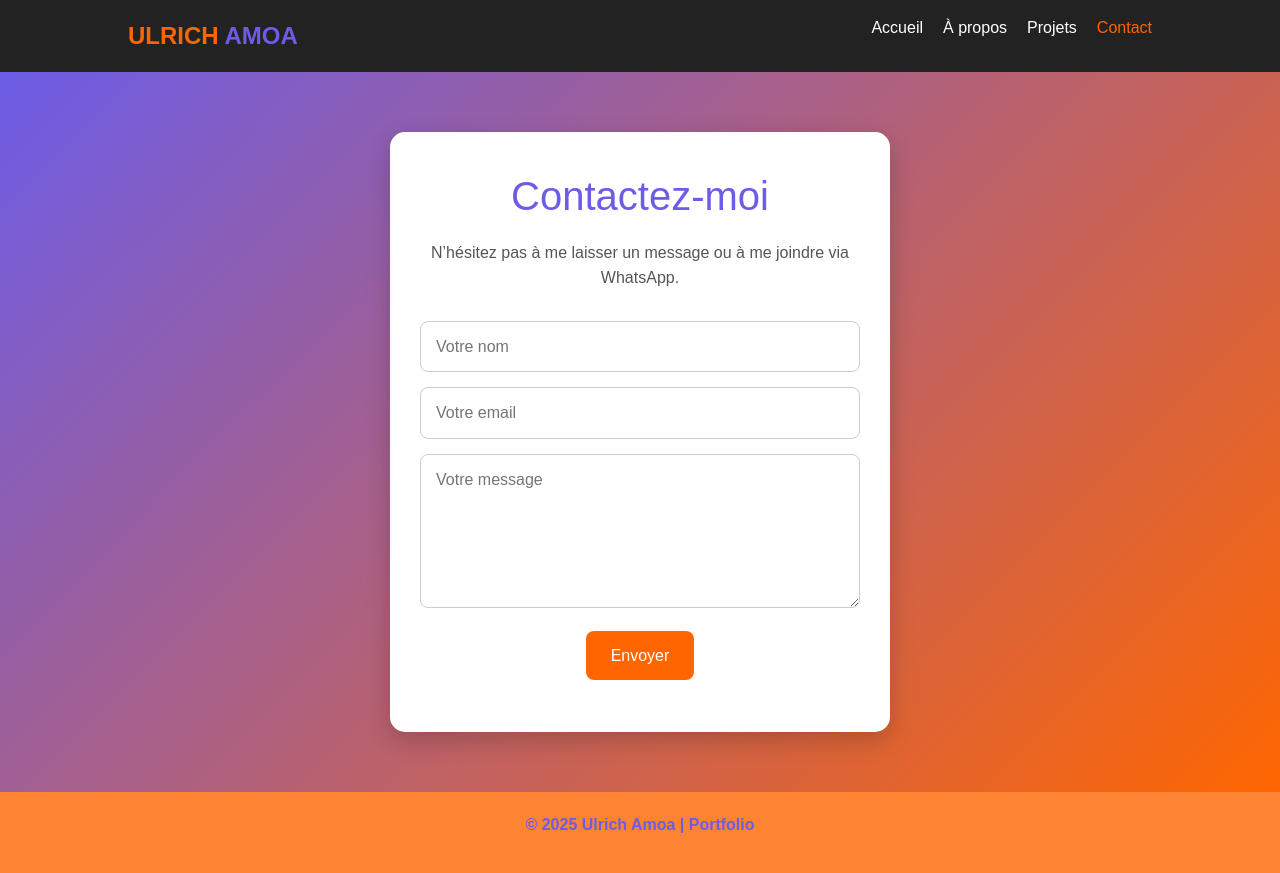
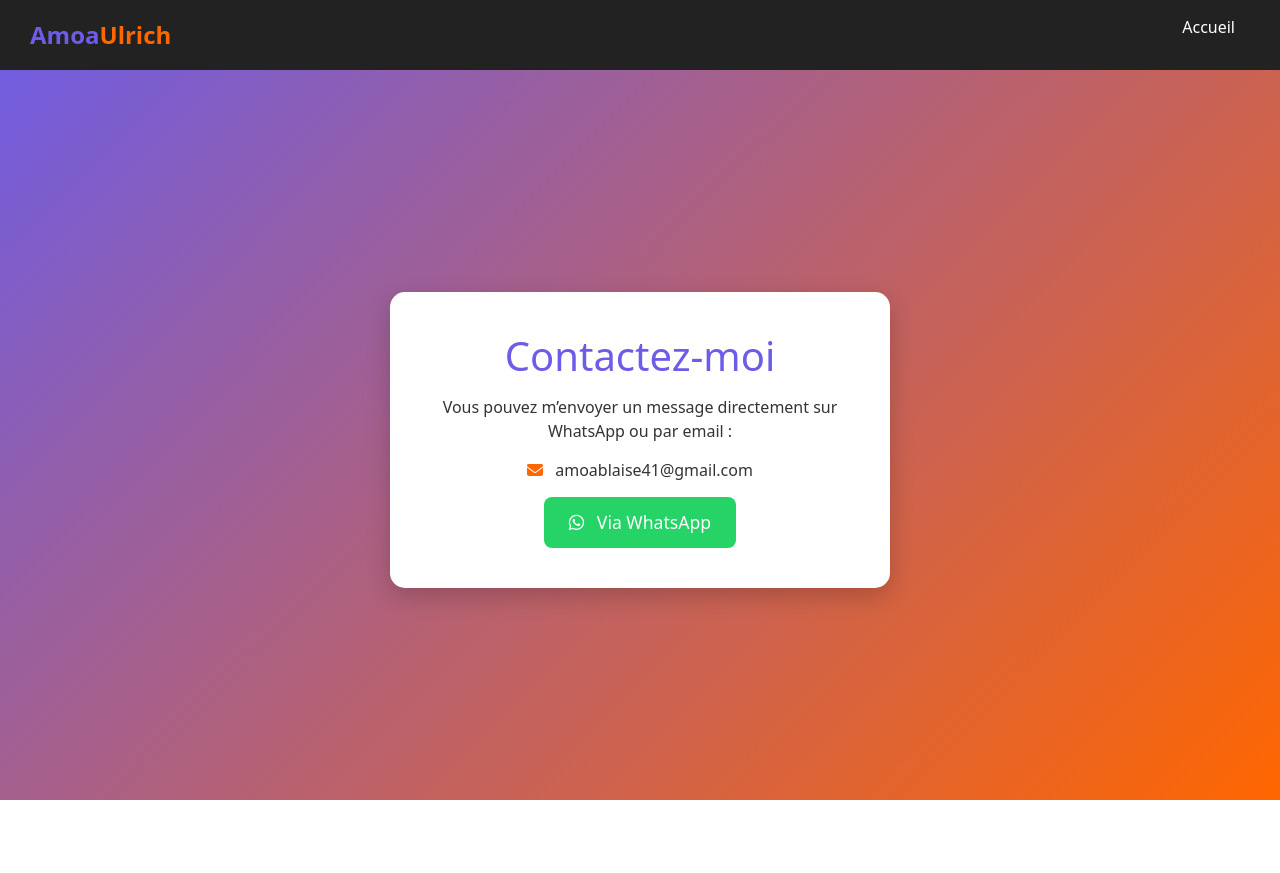
Before and after one commit to UAmoa/portfolio_pro, a plain HTML site: page contact.html in a window 1280 px wide. After the commit the page ends 800 px from the top, so only its background shows below. Drawn offline with nearby package versions, Linux system fonts and the light colour scheme.

Commit message:
Add files via upload

```diff
--- a/contact.html
+++ b/contact.html
@@ -1,25 +1,25 @@
 <!DOCTYPE html>
 <html lang="fr">
 <head>
-  <link href="https://cdn.jsdelivr.net/npm/bootstrap@5.3.3/dist/css/bootstrap.min.css" rel="stylesheet">
   <meta charset="UTF-8">
   <meta name="viewport" content="width=device-width, initial-scale=1.0">
   <title>Contact - Ulrich Amoa</title>
   <link rel="stylesheet" href="css/contact.css">
+  <link href="https://cdn.jsdelivr.net/npm/bootstrap@5.3.3/dist/css/bootstrap.min.css" rel="stylesheet">
+  <link rel="stylesheet" href="https://cdnjs.cloudflare.com/ajax/libs/font-awesome/6.5.0/css/all.min.css">
 </head>
 <body>
 
   <!-- ===== HEADER ===== -->
   <header class="header">
-    <div class="logo">ULRICH <span>AMOA</span></div>
-    <nav>
+    <div class="logo">Amoa<span>Ulrich</span></div>
+    <nav class="nav">
       <ul class="nav-links">
         <li><a href="index.html">Accueil</a></li>
-        <li><a href="about.html">À propos</a></li>
-        <li><a href="project.html">Projets</a></li>
-        <li><a href="contact.html" class="active">Contact</a></li>
       </ul>
-      <div class="menu-toggle">&#9776;</div>
+      <div class="burger">
+        <i class="fas fa-bars"></i>
+      </div>
     </nav>
   </header>
 
@@ -27,23 +27,19 @@
   <section class="contact-section">
     <div class="contact-card">
       <h1>Contactez-moi</h1>
-      <p>N’hésitez pas à me laisser un message ou à me joindre via WhatsApp.</p>
+      <p>Vous pouvez m’envoyer un message directement sur WhatsApp ou par email :</p>
 
-      <form class="contact-form">
-        <input type="text" name="user_name" placeholder="Votre nom" required>
-        <input type="email" name="user_email" placeholder="Votre email" required>
-        <textarea name="message" placeholder="Votre message" rows="5" required></textarea>
-        <button type="submit">Envoyer</button>
-      </form>
+      <p class="email-text">
+        <i class="fas fa-envelope"></i> amoablaise41@gmail.com
+      </p>
+
+      <!-- Lien WhatsApp -->
+      <a href="https://wa.me/2250507678290?text=Bonjour%20Ulrich,%20je%20viens%20de%20votre%20portfolio"
+         target="_blank" class="whatsapp-btn">
+         <i class="fab fa-whatsapp"></i> Via WhatsApp</a>
     </div>
   </section>
 
-  <!-- ===== FOOTER ===== -->
-  <footer>
-    <p>&copy; 2025 Ulrich Amoa | Portfolio</p>
-  </footer>
-
-<script src="https://cdn.jsdelivr.net/npm/bootstrap@5.3.3/dist/js/bootstrap.bundle.min.js"></script>
-<script src="js/contact.js"></script>
+  <script src="js/contact.js"></script>
 </body>
 </html>
--- a/css/contact.css
+++ b/css/contact.css
@@ -5,89 +5,85 @@
   box-sizing: border-box;
 }
 
-body {
-  font-family: Arial, sans-serif;
-  background: #f9f9f9;
-  color: #222;
-  line-height: 1.6;
-}
-
 /* ===== HEADER ===== */
 .header {
+  width: 100%;
+  background: #222;
   display: flex;
   justify-content: space-between;
   align-items: center;
-  padding: 15px 10%;
-  background: #222;
+  padding: 15px 30px;
   color: #fff;
-  position: sticky;
+  position: fixed;
   top: 0;
-  z-index: 1000;
+  left: 0;
+  z-index: 100;
 }
 
 .logo {
   font-size: 1.5rem;
   font-weight: bold;
+  color: #6c5ce7;
+}
+.logo span {
   color: #ff6600;
-}
-
-header .logo span {
-  color: #6c5ce7;
 }
 
 .nav-links {
   display: flex;
-  gap: 20px;
   list-style: none;
 }
 
 .nav-links li a {
+  color: #fff;
   text-decoration: none;
-  color: #fff;
-  font-weight: 500;
-  transition: color 0.3s;
+  padding: 10px 15px;
+  transition: background 0.3s;
 }
 
-.nav-links li a:hover,
-.nav-links li a.active {
-  color: #ff6600;
+.nav-links li a:hover {
+  background: rgba(255,255,255,0.2);
+  border-radius: 5px;
 }
 
-/* ===== MENU BURGER ===== */
-.menu-toggle {
+.burger {
   display: none;
-  font-size: 1.8rem;
+  font-size: 1.5rem;
   cursor: pointer;
-  color: #fff;
 }
 
-@media (max-width: 992px) {
+/* Responsive nav */
+@media (max-width: 768px) {
   .nav-links {
+    display: none;
+    flex-direction: column;
+    background: #6c5ce7;
     position: absolute;
-    top: 70px;
+    top: 60px;
     right: 0;
-    background: rgba(0,0,0,0.6);
-    backdrop-filter: blur(5px);
-    flex-direction: column;
-    display: none;
-    width: 140px;
-    padding: 10px;
-    border-radius: 5px;
+    width: 200px;
   }
+
   .nav-links.active {
     display: flex;
   }
-  .menu-toggle {
+
+  .burger {
     display: block;
   }
 }
 
 /* ===== CONTACT SECTION ===== */
+body {
+  font-family: Arial, sans-serif;
+  background: linear-gradient(135deg, #6c5ce7, #ff6600);
+  padding-top: 80px; /* espace pour header */
+}
+
 .contact-section {
   display: flex;
   justify-content: center;
-  padding: 60px 20px;
-  background: linear-gradient(135deg, #6c5ce7, #ff6600);
+  align-items: center;
   min-height: calc(100vh - 80px);
 }
 
@@ -95,60 +91,50 @@ header .logo span {
   background: #fff;
   padding: 40px 30px;
   border-radius: 15px;
+  width: 100%;
   max-width: 500px;
-  width: 100%;
+  text-align: center;
   box-shadow: 0 8px 25px rgba(0,0,0,0.2);
-  text-align: center;
-  animation: fadeInCard 1s ease;
 }
 
 .contact-card h1 {
-  margin-bottom: 20px;
   color: #6c5ce7;
+  margin-bottom: 15px;
 }
 
 .contact-card p {
-  margin-bottom: 30px;
-  color: #555;
+  margin-bottom: 15px;
+  font-size: 1rem;
+  color: #333;
 }
 
-.contact-form input,
-.contact-form textarea {
-  width: 100%;
-  padding: 12px 15px;
-  margin-bottom: 15px;
-  border-radius: 8px;
-  border: 1px solid #ccc;
-  font-size: 1rem;
+.email-text {
+  font-size: 1.1rem;
+  margin-bottom: 20px;
+  color: #444;
 }
 
-.contact-form button {
-  background: #ff6600;
+.email-text i {
+  margin-right: 8px;
+  color: #ff6600;
+}
+
+/* WhatsApp bouton stylé */
+.whatsapp-btn {
+  display: inline-block;
+  background: #25D366;
   color: #fff;
+  font-size: 1.1rem;
   padding: 12px 25px;
-  border: none;
   border-radius: 8px;
-  font-size: 1rem;
-  cursor: pointer;
+  text-decoration: none;
   transition: background 0.3s;
 }
 
-.contact-form button:hover {
-  background: #6c5ce7;
+.whatsapp-btn i {
+  margin-right: 8px;
 }
 
-/* ===== ANIMATION ===== */
-@keyframes fadeInCard {
-  from { opacity: 0; transform: translateY(30px); }
-  to { opacity: 1; transform: translateY(0); }
+.whatsapp-btn:hover {
+  background: #128C7E;
 }
-
-/* ===== FOOTER ===== */
-footer {
-  background: rgba(255, 102, 0, 0.8);
-  color: #6c5ce7;
-  text-align: center;
-  padding: 20px;
-  font-weight: bold;
-
-}
--- a/css/index.css
+++ b/css/index.css
@@ -217,6 +217,7 @@ h1, h2, h3, .logo{
 p, li {
   font-weight: 300;
 }
+
 /* Quand l’écran est petit, on empile les boutons */
 @media (max-width: 600px) {
   .hero-card .btn {
--- a/js/contact.js
+++ b/js/contact.js
@@ -1,55 +1,6 @@
-/* ===== MENU BURGER ===== */
-const menuToggle = document.querySelector('.menu-toggle');
+// Menu burger responsive
+const burger = document.querySelector('.burger');
 const navLinks = document.querySelector('.nav-links');
-
-menuToggle.addEventListener('click', () => {
+burger.addEventListener('click', () => {
   navLinks.classList.toggle('active');
 });
-
-/* ===== FORMULAIRE DE CONTACT ===== */
-const contactForm = document.querySelector('.contact-form');
-
-if (contactForm) {
-  contactForm.addEventListener('submit', function(e) {
-    e.preventDefault(); // Empêche le rechargement de la page
-
-    // Récupération des valeurs
-    const name = document.querySelector('#name').value.trim();
-    const email = document.querySelector('#email').value.trim();
-    const message = document.querySelector('#message').value.trim();
-
-    if (name === "" || email === "" || message === "") {
-      alert("Veuillez remplir tous les champs avant d’envoyer.");
-      return;
-    }
-
-    // Simulation d’envoi
-    alert("Merci " + name + " ! Votre message a été envoyé avec succès.");
-
-    // Réinitialiser le formulaire
-    contactForm.reset();
-  });
-}
-
-/* ===== LIEN WHATSAPP ===== */
-// Si tu as un bouton/lien WhatsApp dans ton HTML avec la classe .whatsapp-link
-const whatsappLink = document.querySelector('.whatsapp-link');
-
-// Remplace le numéro ci-dessous par ton vrai numéro WhatsApp au format international
-const phoneNumber = "2250700000000";  // Exemple : Côte d’Ivoire
-if (whatsappLink) {
-  whatsappLink.href = `https://wa.me/${phoneNumber}`;
-}
-import emailjs from 'https://cdn.jsdelivr.net/npm/emailjs-com@2.6.4/dist/email.min.js';
-
-emailjs.init("Amoa"); // fourni par EmailJS
-
-document.getElementById('contact-form').addEventListener('submit', function(event) {
-  event.preventDefault();
-  emailjs.sendForm('service_1km1tkw', 'template_q8ptxor', this)
-    .then(function() {
-      alert('Message envoyé !');
-    }, function(error) {
-      alert('Erreur : ' + JSON.stringify(error));
-    });
-});
```
Also changed, not shown: css/about.css (line endings or trailing spaces), cv_ulrich.pdf/cv.jpg (added), cv_ulrich.pdf/cv.png (added), image/cv.jpg (added), image/cv.png (added), 1 other file.
